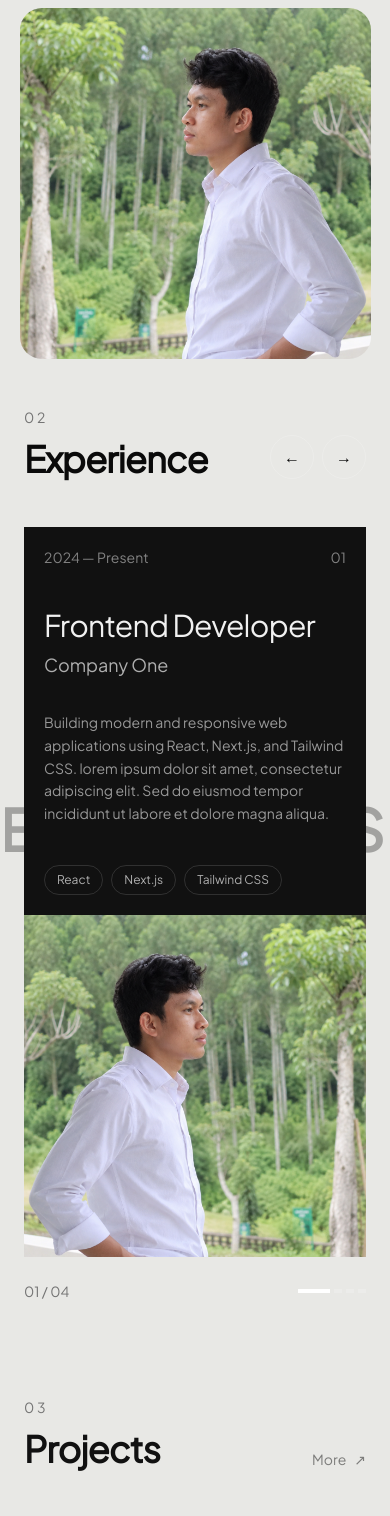
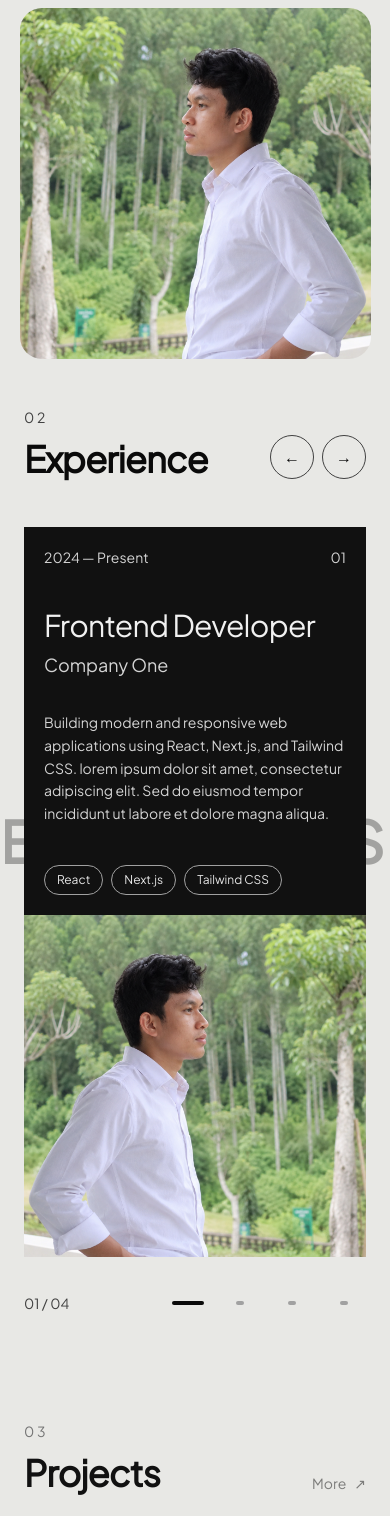
Before and after one commit to H2Vid/david-porfolio, a Next.js app: page / in a window 390 px wide. Shown: the part 432-1948 px from the top of the page. Built offline with nearby package versions, Linux system fonts and the light colour scheme.

Commit message:
optimize accesbility

```diff
--- a/src/app/components/sections/Experience.jsx
+++ b/src/app/components/sections/Experience.jsx
@@ -148,10 +148,7 @@ export default function Experience() {
       ref={sectionRef}
       className="relative min-h-screen overflow-hidden"
     >
-      {/* =========================================================
-          BACKGROUND
-          Tetap berada di belakang ketika section di-pin oleh GSAP.
-          ========================================================= */}
+      {/* Background decoration */}
       <div
         className="pointer-events-none absolute inset-0 z-0 flex items-center overflow-hidden"
         aria-hidden="true"
@@ -161,15 +158,13 @@ export default function Experience() {
         </span>
       </div>
 
-      {/* =========================================================
-          HEADER
-          ========================================================= */}
+      {/* Header */}
       <div
         ref={headerRef}
         className="relative z-10 mx-auto flex w-full max-w-7xl items-end justify-between px-6 py-12 md:px-10 md:py-16"
       >
         <div>
-          <p className="mb-3 text-sm tracking-[0.2em] text-neutral-500 uppercase">
+          <p className="mb-3 text-sm font-medium tracking-[0.2em] text-neutral-700 uppercase dark:text-neutral-300">
             02
           </p>
 
@@ -182,7 +177,7 @@ export default function Experience() {
           <button
             onClick={previousSlide}
             aria-label="Previous experience"
-            className="flex h-11 w-11 items-center justify-center rounded-full border border-white/20 transition hover:bg-white hover:text-black"
+            className="flex h-11 w-11 items-center justify-center rounded-full border border-neutral-700 text-neutral-950 transition hover:bg-neutral-950 hover:text-white focus-visible:outline-2 focus-visible:outline-offset-2 focus-visible:outline-neutral-950 dark:border-neutral-300 dark:text-white dark:hover:bg-white dark:hover:text-neutral-950 dark:focus-visible:outline-white"
           >
             ←
           </button>
@@ -190,16 +185,14 @@ export default function Experience() {
           <button
             onClick={nextSlide}
             aria-label="Next experience"
-            className="flex h-11 w-11 items-center justify-center rounded-full border border-white/20 transition hover:bg-white hover:text-black"
+            className="flex h-11 w-11 items-center justify-center rounded-full border border-neutral-700 text-neutral-950 transition hover:bg-neutral-950 hover:text-white focus-visible:outline-2 focus-visible:outline-offset-2 focus-visible:outline-neutral-950 dark:border-neutral-300 dark:text-white dark:hover:bg-white dark:hover:text-neutral-950 dark:focus-visible:outline-white"
           >
             →
           </button>
         </div>
       </div>
 
-      {/* =========================================================
-          DESKTOP EXPERIENCE
-          ========================================================= */}
+      {/* Desktop */}
       <div ref={experienceRef} className="relative z-10 hidden md:block">
         <div ref={trackRef} className="flex w-max gap-6 px-6 md:px-10">
           {experiences.map((experience) => (
@@ -208,18 +201,16 @@ export default function Experience() {
         </div>
 
         <div className="mx-auto mt-5 w-full max-w-7xl px-6 md:px-10">
-          <div className="relative h-0.75 w-full overflow-hidden bg-black/10 dark:bg-black/10">
+          <div className="relative h-0.75 w-full overflow-hidden bg-neutral-300 dark:bg-neutral-700">
             <div
               ref={progressRef}
-              className="absolute inset-y-0 left-0 w-full origin-left scale-x-0 bg-[#111111] dark:bg-[#f1f1f1]"
+              className="absolute inset-y-0 left-0 w-full origin-left scale-x-0 bg-neutral-950 dark:bg-white"
             />
           </div>
         </div>
       </div>
 
-      {/* =========================================================
-          MOBILE EXPERIENCE
-          ========================================================= */}
+      {/* Mobile */}
       <div className="relative z-10 px-6 md:hidden">
         <div className="overflow-hidden">
           <div
@@ -236,22 +227,31 @@ export default function Experience() {
           </div>
         </div>
 
-        <div className="mt-6 flex items-center justify-between text-sm text-neutral-500">
+        <div className="mt-6 flex items-center justify-between text-sm font-medium text-neutral-700 dark:text-neutral-300">
           <span>
             {String(currentIndex + 1).padStart(2, "0")} /{" "}
             {String(experiences.length).padStart(2, "0")}
           </span>
 
-          <div className="flex gap-1">
+          <div className="flex items-center gap-2">
             {experiences.map((_, index) => (
               <button
                 key={index}
+                type="button"
                 onClick={() => setCurrentIndex(index)}
                 aria-label={`Go to experience ${index + 1}`}
-                className={`h-1 transition-all ${
-                  index === currentIndex ? "w-8 bg-white" : "w-2 bg-white/20"
-                }`}
-              />
+                aria-current={index === currentIndex ? "step" : undefined}
+                className="flex h-11 w-11 shrink-0 items-center justify-center rounded-full focus-visible:outline-2 focus-visible:outline-offset-2 focus-visible:outline-neutral-950 dark:focus-visible:outline-white"
+              >
+                <span
+                  aria-hidden="true"
+                  className={`block rounded-full transition-all ${
+                    index === currentIndex
+                      ? "h-1 w-8 bg-neutral-950 dark:bg-white"
+                      : "h-1 w-2 bg-neutral-400 dark:bg-neutral-600"
+                  }`}
+                />
+              </button>
             ))}
           </div>
         </div>
@@ -266,9 +266,11 @@ function ExperienceCard({ experience }) {
       <div className="flex h-1/2 w-full shrink-0 flex-col justify-between p-5 md:h-full md:w-[55%]">
         <div>
           <div className="mb-10 flex items-start justify-between gap-4">
-            <span className="text-sm opacity-50">{experience.period}</span>
+            <span className="text-sm text-neutral-300 dark:text-neutral-700">
+              {experience.period}
+            </span>
 
-            <span className="text-sm opacity-50">
+            <span className="text-sm text-neutral-300 dark:text-neutral-700">
               {String(experience.id).padStart(2, "0")}
             </span>
           </div>
@@ -277,9 +279,11 @@ function ExperienceCard({ experience }) {
             {experience.role}
           </h3>
 
-          <p className="mt-2 text-lg opacity-70">{experience.company}</p>
+          <p className="mt-2 text-lg text-neutral-300 dark:text-neutral-700">
+            {experience.company}
+          </p>
 
-          <p className="mt-8 text-sm leading-relaxed opacity-60 md:text-base">
+          <p className="mt-8 text-sm leading-relaxed text-neutral-300 md:text-base dark:text-neutral-700">
             {experience.description}
           </p>
         </div>
@@ -288,7 +292,7 @@ function ExperienceCard({ experience }) {
           {experience.skills.map((skill) => (
             <span
               key={skill}
-              className="rounded-full border border-[#f1f1f1]/20 px-3 py-1.5 text-xs opacity-70 dark:border-[#111111]/20"
+              className="rounded-full border border-neutral-400 px-3 py-1.5 text-xs text-neutral-200 dark:border-neutral-600 dark:text-neutral-800"
             >
               {skill}
             </span>
--- a/src/app/components/sections/Herosection.jsx
+++ b/src/app/components/sections/Herosection.jsx
@@ -108,12 +108,12 @@ export default function Herosection() {
             </h2>
           </div>
 
-          <h4 className="h-6 max-w-full text-center font-clash text-[clamp(0.75rem,3.5vw,1.125rem)] leading-tight font-semibold tracking-[-0.02em] md:text-left">
+          <h3 className="h-6 max-w-full text-center font-clash text-[clamp(0.75rem,3.5vw,1.125rem)] leading-tight font-semibold tracking-[-0.02em] md:text-left">
             <EncryptedText
               text="Frontend || Web Developer & Web Design"
               revealDelayMs={10}
             />
-          </h4>
+          </h3>
 
           <div>
             <button
--- a/src/app/page.js
+++ b/src/app/page.js
@@ -5,11 +5,11 @@ import ContactSection from "./components/sections/ContactSection";
 
 export default function Home() {
   return (
-    <>
+    <main>
       <Herosection />
       <Experience />
       <ProjectsSection />
       <ContactSection />
-    </>
+    </main>
   );
 }
```
Also changed, not shown: src/app/components/sections/ContactSection.jsx (+16 -20 lines).
